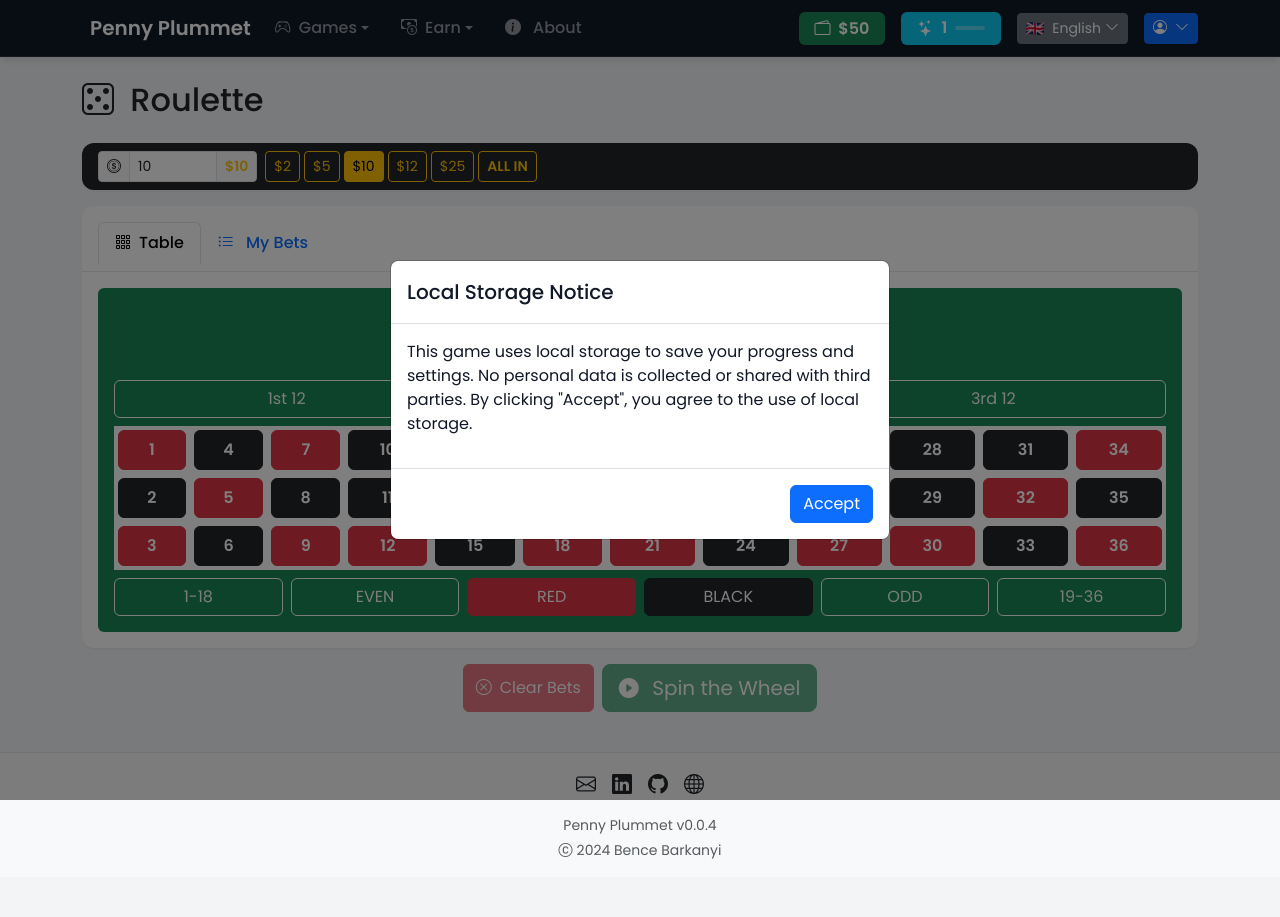
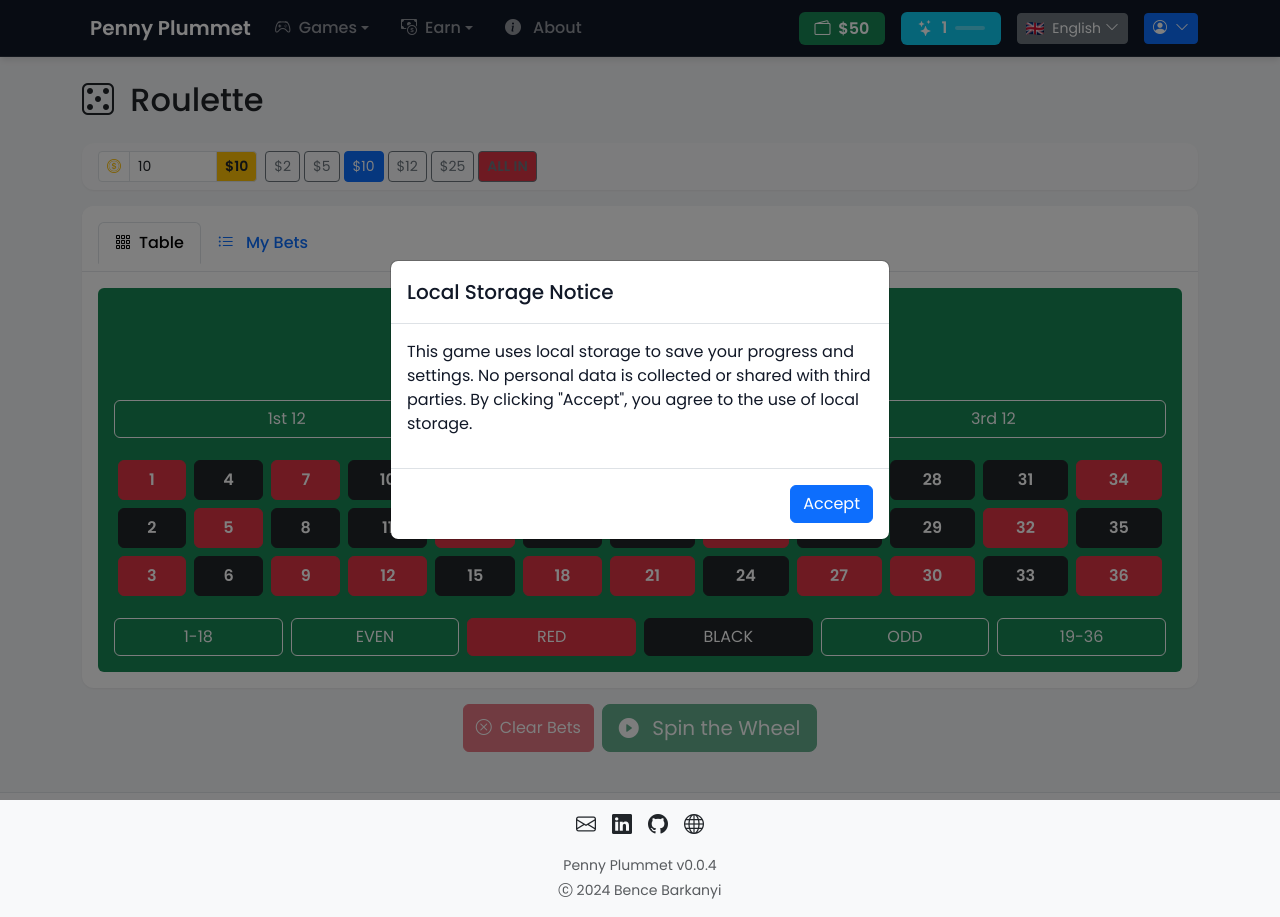
Before and after one commit to benceb2/penny-plummet, a Vue app: page /roulette in a window 1280 px wide. Before the commit the page ends 877 px from the top, so only its background shows below. Built offline with nearby package versions, Linux system fonts and the light colour scheme.

Commit message:
fix up RouletteTable background

```diff
--- a/src/views/roulette/RouletteTable.vue
+++ b/src/views/roulette/RouletteTable.vue
@@ -76,9 +76,9 @@ const outsideBets = {
 </script>
 
 <template>
-  <div class="bg-success p-3 rounded">
+  <div class="bg-success p-3 rounded" style="overflow: visible;">
     <!-- Zero -->
-    <div class="text-center mb-3">
+    <div class="text-center mb-3" style="padding-top: 10px;">
       <button
         :class="`btn btn-success ${getBetAmount(0) > 0 ? 'active position-relative' : ''}`"
         style="width: 60px; height: 60px; font-size: 1.5rem; font-weight: bold;"
@@ -86,14 +86,15 @@ const outsideBets = {
         0
         <span
           v-if="getBetAmount(0) > 0"
-          class="position-absolute top-0 start-100 translate-middle badge rounded-pill bg-warning text-dark">
+          class="position-absolute top-0 start-100 translate-middle badge rounded-pill bg-warning text-dark"
+          style="z-index: 1000;">
           {{ formatCurrency(getBetAmount(0)) }}
         </span>
       </button>
     </div>
 
     <!-- Dozens -->
-    <div class="row g-2 mb-2">
+    <div class="row g-2 mb-2" style="padding-top: 10px;">
       <div v-for="bet in outsideBets.dozens" :key="bet.label" class="col-4">
         <button
           :class="`btn btn-outline-light w-100 ${getOutsideBetAmount(bet.numbers) > 0 ? 'active position-relative' : ''}`"
@@ -101,7 +102,8 @@ const outsideBets = {
           {{ bet.label }}
           <span
             v-if="getOutsideBetAmount(bet.numbers) > 0"
-            class="position-absolute top-0 start-100 translate-middle badge rounded-pill bg-warning text-dark">
+            class="position-absolute top-0 start-100 translate-middle badge rounded-pill bg-warning text-dark"
+            style="z-index: 1000;">
             {{ formatCurrency(getOutsideBetAmount(bet.numbers)) }}
           </span>
         </button>
@@ -109,20 +111,20 @@ const outsideBets = {
     </div>
 
     <!-- Number Grid -->
-    <div class="table-responsive mb-2">
-      <table class="table table-borderless mb-0">
-        <tbody>
+    <div class="mb-2" style="padding-top: 10px;">
+      <table class="table table-borderless mb-0" style="background-color: transparent !important;">
+        <tbody style="background-color: transparent;">
           <tr v-for="(row, rowIndex) in numberGrid" :key="rowIndex">
-            <td v-for="num in row" :key="num" class="p-1">
+            <td v-for="num in row" :key="num" class="p-1" style="background-color: transparent; overflow: visible;">
               <button
                 :class="getNumberButtonClass(num)"
-                style="width: 100%; height: 40px; font-weight: bold;"
+                style="width: 100%; height: 40px; font-weight: bold; position: relative;"
                 @click="onPlaceBet('straight', [num], currentBetAmount)">
                 {{ num }}
                 <span
                   v-if="getBetAmount(num) > 0"
-                  class="position-absolute top-0 start-100 translate-middle badge rounded-pill bg-warning text-dark"
-                  style="font-size: 0.65rem;">
+                  class="position-absolute badge rounded-pill bg-warning text-dark"
+                  style="font-size: 0.65rem; z-index: 1000; top: -8px; right: -8px;">
                   {{ formatCurrency(getBetAmount(num)) }}
                 </span>
               </button>
@@ -133,7 +135,7 @@ const outsideBets = {
     </div>
 
     <!-- Even Money Bets -->
-    <div class="row g-2">
+    <div class="row g-2" style="padding-top: 10px;">
       <div v-for="bet in outsideBets.even_money" :key="bet.label" class="col-6 col-md-2">
         <button
           :class="`btn w-100 ${bet.btnClass || 'btn-outline-light'} ${getOutsideBetAmount(bet.numbers) > 0 ? 'active position-relative' : ''}`"
@@ -141,7 +143,8 @@ const outsideBets = {
           {{ bet.label }}
           <span
             v-if="getOutsideBetAmount(bet.numbers) > 0"
-            class="position-absolute top-0 start-100 translate-middle badge rounded-pill bg-warning text-dark">
+            class="position-absolute top-0 start-100 translate-middle badge rounded-pill bg-warning text-dark"
+            style="z-index: 1000;">
             {{ formatCurrency(getOutsideBetAmount(bet.numbers)) }}
           </span>
         </button>
@@ -149,3 +152,25 @@ const outsideBets = {
     </div>
   </div>
 </template>
+
+<style scoped>
+/* Override Bootstrap table styles to ensure transparent background */
+.table {
+  --bs-table-bg: transparent !important;
+  background-color: transparent !important;
+}
+
+.table td {
+  background-color: transparent !important;
+  border: none !important;
+}
+
+/* Ensure badges are visible */
+.btn {
+  overflow: visible !important;
+}
+
+.position-relative {
+  overflow: visible !important;
+}
+</style>
--- a/src/views/roulette/RouletteView.vue
+++ b/src/views/roulette/RouletteView.vue
@@ -31,7 +31,6 @@ function getGameResultMessage(result: RouletteResult): string {
 // Game action handlers
 function placeBet(betType: BetType, numbers: number[], amount: number) {
   if (amount <= 0 || amount > userStore.chips) return
-
   const potentialTotalBet = gameStore.totalBet + amount
   if (potentialTotalBet > userStore.chips) return
 
@@ -65,16 +64,16 @@ const quickBets = computed(() => {
   const chips = userStore.chips
   if (chips <= 0) return []
 
-  // Calculate percentage-based bets
+  // lculate percentage-based bets
   const percentages = [0.05, 0.10, 0.25, 0.50, 1.0] // 5%, 10%, 25%, 50%, ALL IN!
   const bets = percentages.map(p => Math.floor(chips * p)).filter(b => b > 0)
 
-  // Add some fixed small bets for penny gameplay
+  // Adsome fixed small bets for penny gameplay
   if (chips >= 10) bets.unshift(10)
   if (chips >= 50) bets.unshift(50)
   if (chips >= 100) bets.unshift(100)
 
-  // Remove duplicates and sort
+  // Remo duplicates and sort
   return [...new Set(bets)].sort((a, b) => a - b).slice(0, 6) // Max 6 options
 })
 
@@ -95,13 +94,13 @@ if (currentBetAmount.value === 100 && userStore.chips < 100) {
   <BaseLayout :title="t('roulette.title')" bootstrapIcon="dice-5">
 
     <!-- Compact Betting Bar -->
-    <div class="card bg-dark text-white mb-3">
+    <div class="card bg-light border-0 mb-3">
       <div class="card-body py-2">
         <div class="row align-items-center g-2">
           <div class="col-12 col-md-auto">
             <div class="input-group input-group-sm">
-              <span class="input-group-text">
-                <i class="bi bi-coin"></i>
+              <span class="input-group-text bg-white">
+                <i class="bi bi-coin text-warning"></i>
               </span>
               <input
                 type="number"
@@ -110,7 +109,7 @@ if (currentBetAmount.value === 100 && userStore.chips < 100) {
                 v-model="currentBetAmount"
                 :max="maxBetAmount"
                 :min="1">
-              <span class="input-group-text text-warning fw-bold">
+              <span class="input-group-text bg-warning text-dark fw-bold">
                 {{ formatIntAsCurrency(currentBetAmount) }}
               </span>
             </div>
@@ -122,8 +121,8 @@ if (currentBetAmount.value === 100 && userStore.chips < 100) {
                 :key="amount"
                 class="btn btn-sm"
                 :class="[
-                  currentBetAmount === amount ? 'btn-warning' : 'btn-outline-warning',
-                  amount === userStore.chips ? 'fw-bold' : ''
+                  currentBetAmount === amount ? 'btn-primary' : 'btn-outline-secondary',
+                  amount === userStore.chips ? 'btn-danger fw-bold' : ''
                 ]"
                 @click="currentBetAmount = amount">
                 <span v-if="amount === userStore.chips">ALL IN</span>
@@ -132,9 +131,11 @@ if (currentBetAmount.value === 100 && userStore.chips < 100) {
             </div>
           </div>
           <div class="col-auto">
-            <div v-if="gameStore.totalBet > 0" class="text-end">
-              <small class="text-muted">Total Bet</small><br>
-              <strong class="text-warning">{{ formatIntAsCurrency(gameStore.totalBet) }}</strong>
+            <div v-if="gameStore.totalBet > 0" class="d-flex align-items-center">
+              <div class="bg-warning rounded px-3 py-1">
+                <small class="text-dark d-block" style="font-size: 0.7rem;">Total Bet</small>
+                <strong class="text-dark">{{ formatIntAsCurrency(gameStore.totalBet) }}</strong>
+              </div>
             </div>
           </div>
         </div>
```
